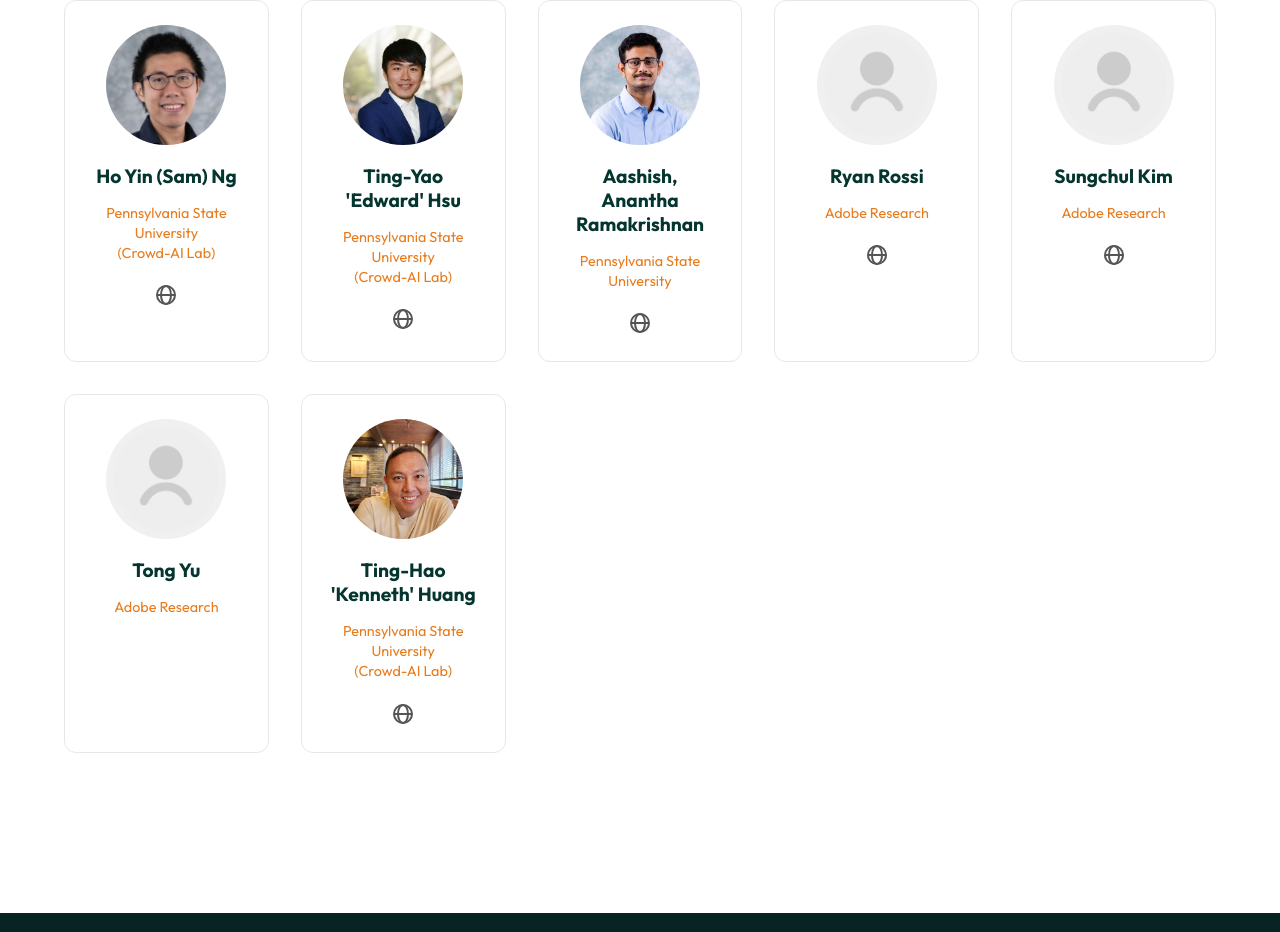
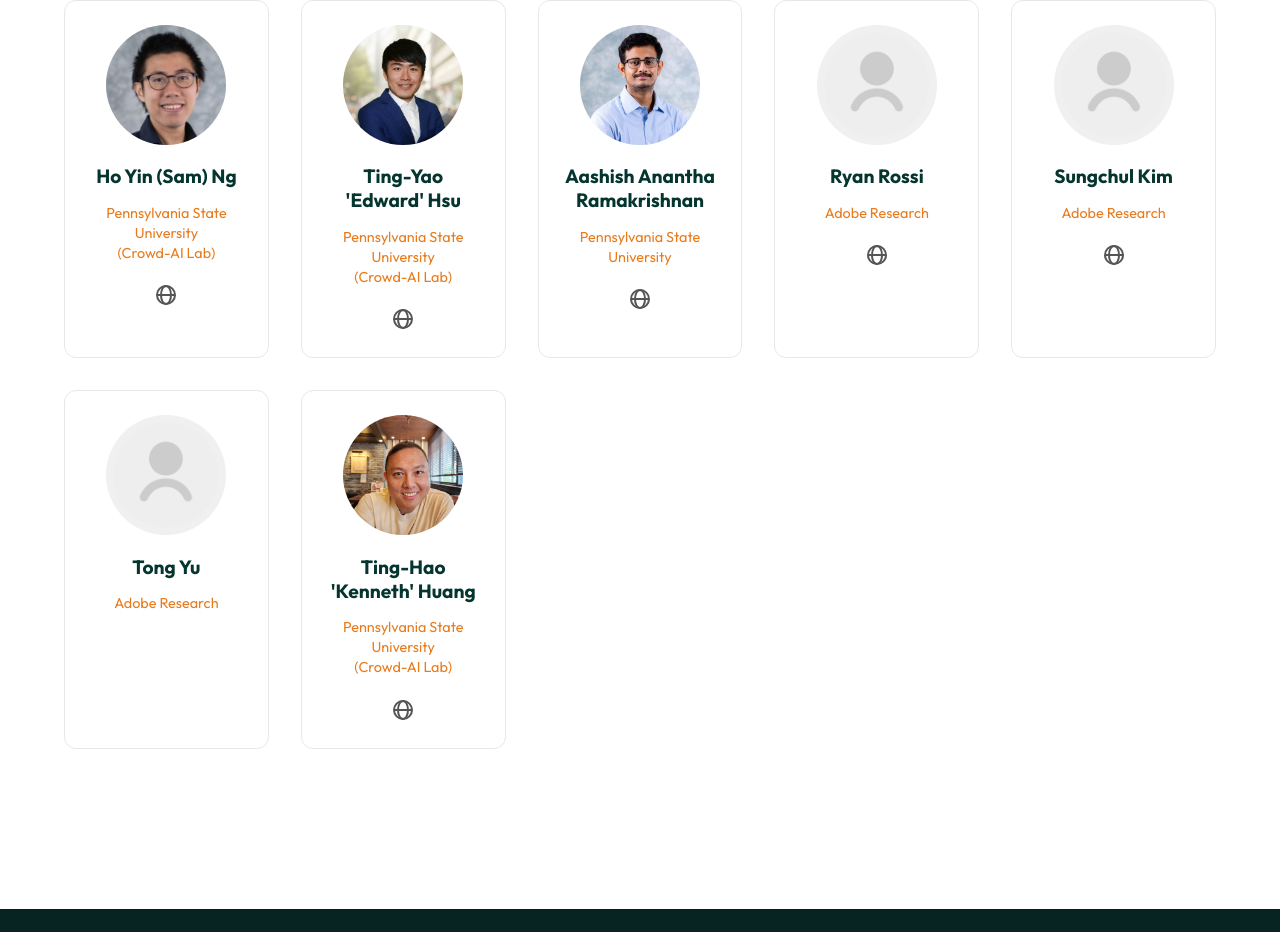
Before and after one commit to hy-ng/scicap-website-test, a React (Vite) app: page /#/challenge/2025 in a window 1280 px wide. Shown: the part 5330-6262 px from the top of the page. Built offline with nearby package versions, Linux system fonts and the light colour scheme.

Commit message:
remove comma for Aashish name

```diff
--- a/src/pages/Challenge2025.jsx
+++ b/src/pages/Challenge2025.jsx
@@ -643,7 +643,7 @@ snapshot_download(repo_id="CrowdAILab/scicap", repo_type='dataset')`}
             <div className="organizer-avatar">
               <img src={aashishPhoto} alt="Aashish Anantha Ramakrishnan" />
             </div>
-            <h3>Aashish, Anantha Ramakrishnan</h3>
+            <h3>Aashish Anantha Ramakrishnan</h3>
             <p>Pennsylvania State University</p>
             <a
               href="https://aashish2000.github.io/"
```
